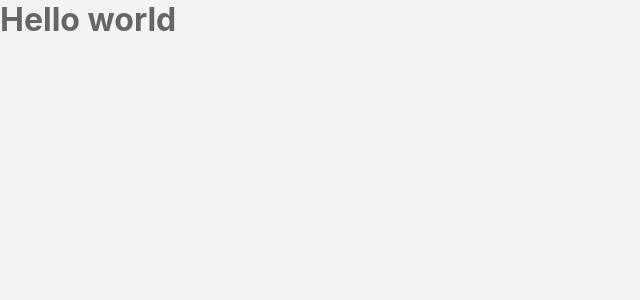
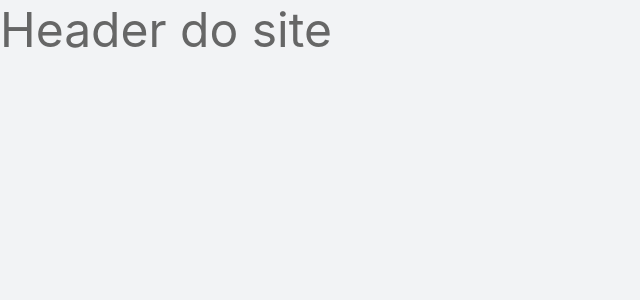
Before and after one commit to pasm94/xyj-web, a Next.js app: page / in a window 1280 px wide. Shown: the top 300 px of the page, without its empty margins (0-640 px from the left). Built offline with nearby package versions, Linux system fonts and the light colour scheme.

Commit message:
header menu started

```diff
--- /dev/null
+++ b/src/components/HeaderMenu.tsx
@@ -0,0 +1,9 @@
+import styles from '../styles/components/HeaderMenu.module.css'
+
+export function HeaderMenu() {
+  return (
+    <header className={styles.headerMenu}>
+      <span>Header do site</span>
+    </header>
+  )
+}
--- a/src/pages/index.tsx
+++ b/src/pages/index.tsx
@@ -1,7 +1,7 @@
-
+import { HeaderMenu } from "../components/HeaderMenu";
 
 export default function Home() {
   return (
-    <h1>Hello world</h1>
+    <HeaderMenu/>
   )
 }
--- /dev/null
+++ b/src/styles/components/HeaderMenu.module.css
@@ -0,0 +1,8 @@
+.headerMenu {
+  display: flex;
+  align-items: center;
+}
+
+.headerMenu span {
+  font-size: 3rem;
+}
--- a/styles/globals.css
+++ /dev/null
@@ -1,16 +0,0 @@
-html,
-body {
-  padding: 0;
-  margin: 0;
-  font-family: -apple-system, BlinkMacSystemFont, Segoe UI, Roboto, Oxygen,
-    Ubuntu, Cantarell, Fira Sans, Droid Sans, Helvetica Neue, sans-serif;
-}
-
-a {
-  color: inherit;
-  text-decoration: none;
-}
-
-* {
-  box-sizing: border-box;
-}
```
Also changed, not shown: 1 other file (tests, documents, lock files or other folders).
